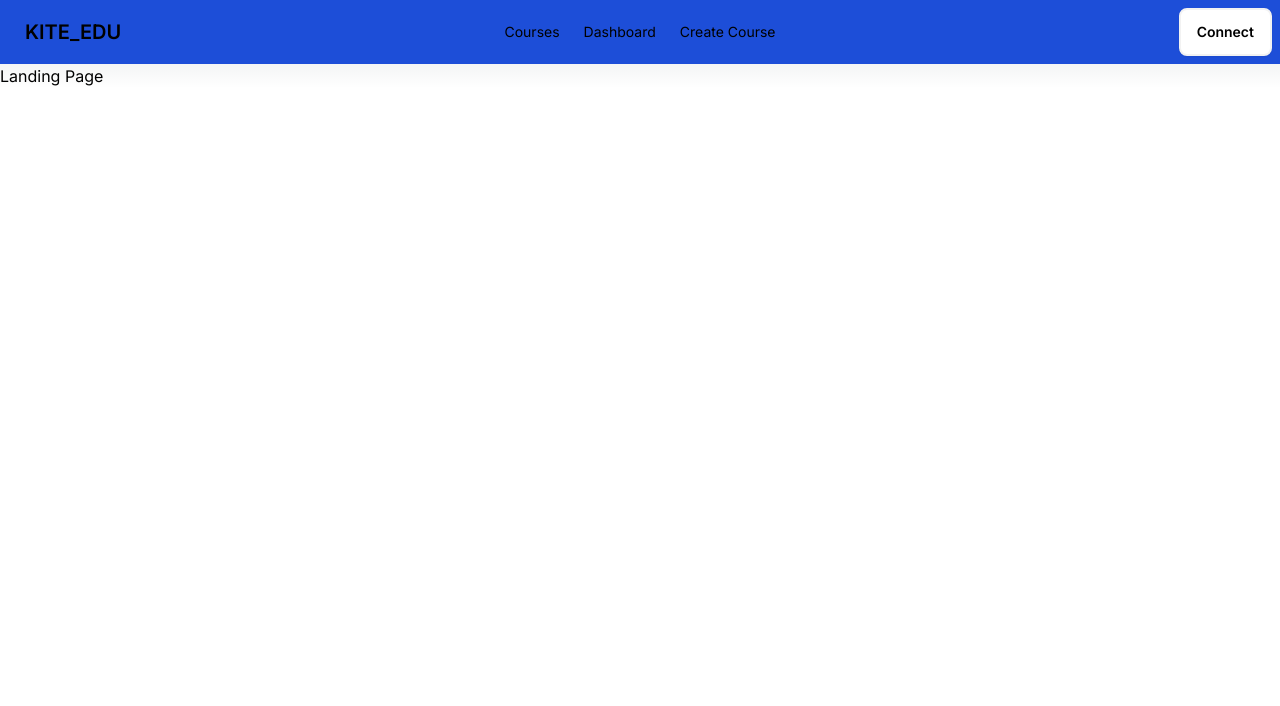
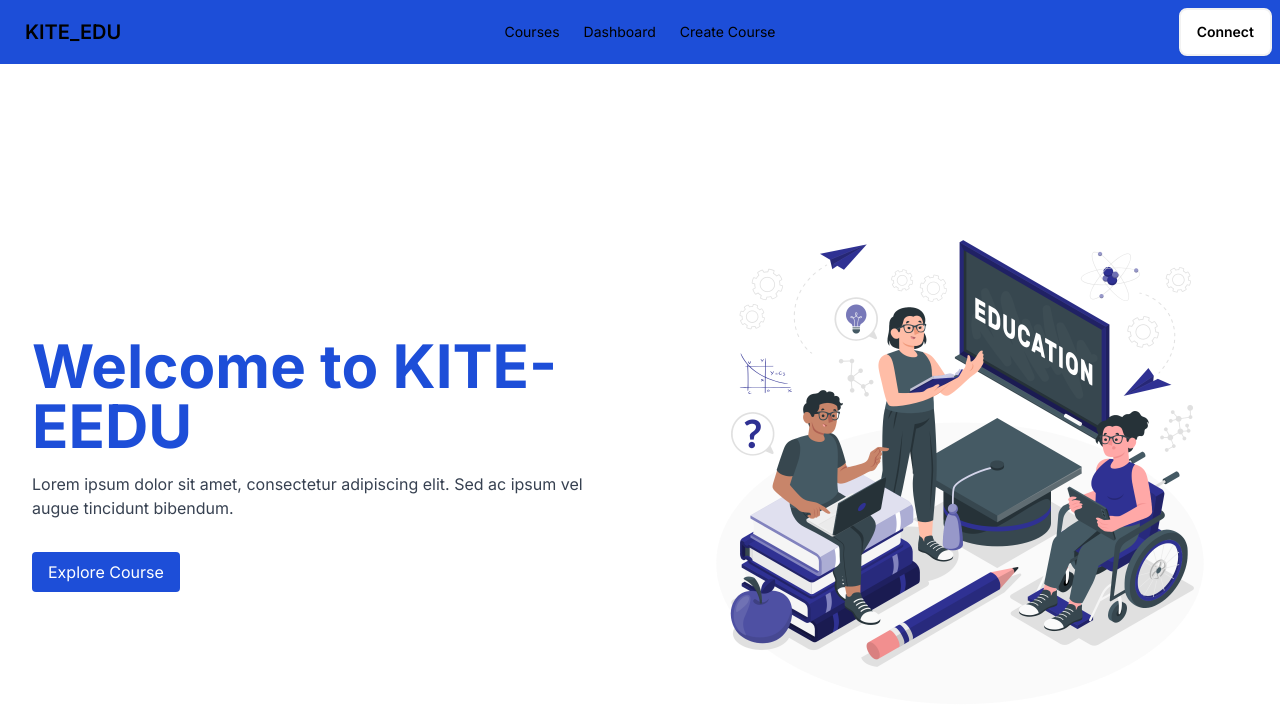
Before and after one commit to Saiweb3dev/kite-educational-dapp, a Next.js app in the folder frontend/: page / in a window 1280 px wide. Shown: the top 706 px of the page. Built offline with nearby package versions, Linux system fonts and the light colour scheme.

Commit message:
Landing page with a png img

```diff
--- a/frontend/src/app/page.tsx
+++ b/frontend/src/app/page.tsx
@@ -1,9 +1,10 @@
+import LandingPage from "@/components/Landing";
 import Image from "next/image";
 
 export default function Home() {
   return (
   <div>
-    <h1>Landing Page</h1>
+    <LandingPage/>
   </div>
   );
 }
--- /dev/null
+++ b/frontend/src/components/Landing.tsx
@@ -0,0 +1,29 @@
+import React from 'react';
+
+const LandingPage: React.FC = () => {
+  return (
+    <div className="flex flex-col md:flex-row h-screen">
+      <div className="md:w-1/2 bg-white flex items-center justify-center p-8">
+        <div>
+          <h1 className="text-4xl md:text-6xl text-blue-700 font-bold mb-4">Welcome to KITE-EEDU</h1>
+          <p className="text-gray-700 mb-8">
+            Lorem ipsum dolor sit amet, consectetur adipiscing elit. Sed ac
+            ipsum vel augue tincidunt bibendum.
+          </p>
+          <button className="bg-blue-700 hover:bg-blue-600 text-white py-2 px-4 rounded">
+            Explore Course
+          </button>
+        </div>
+      </div>
+      <div className="md:w-1/2 bg-white flex items-center justify-center">
+        <img
+          src="/edu.png"
+          alt="Hero Image"
+          className="max-w-3/4 h-auto md:max-w-2/3 md:h-[500px]"
+        />
+      </div>
+    </div>
+  );
+};
+
+export default LandingPage;
```
Also changed, not shown: frontend/public/edu.png (added).
